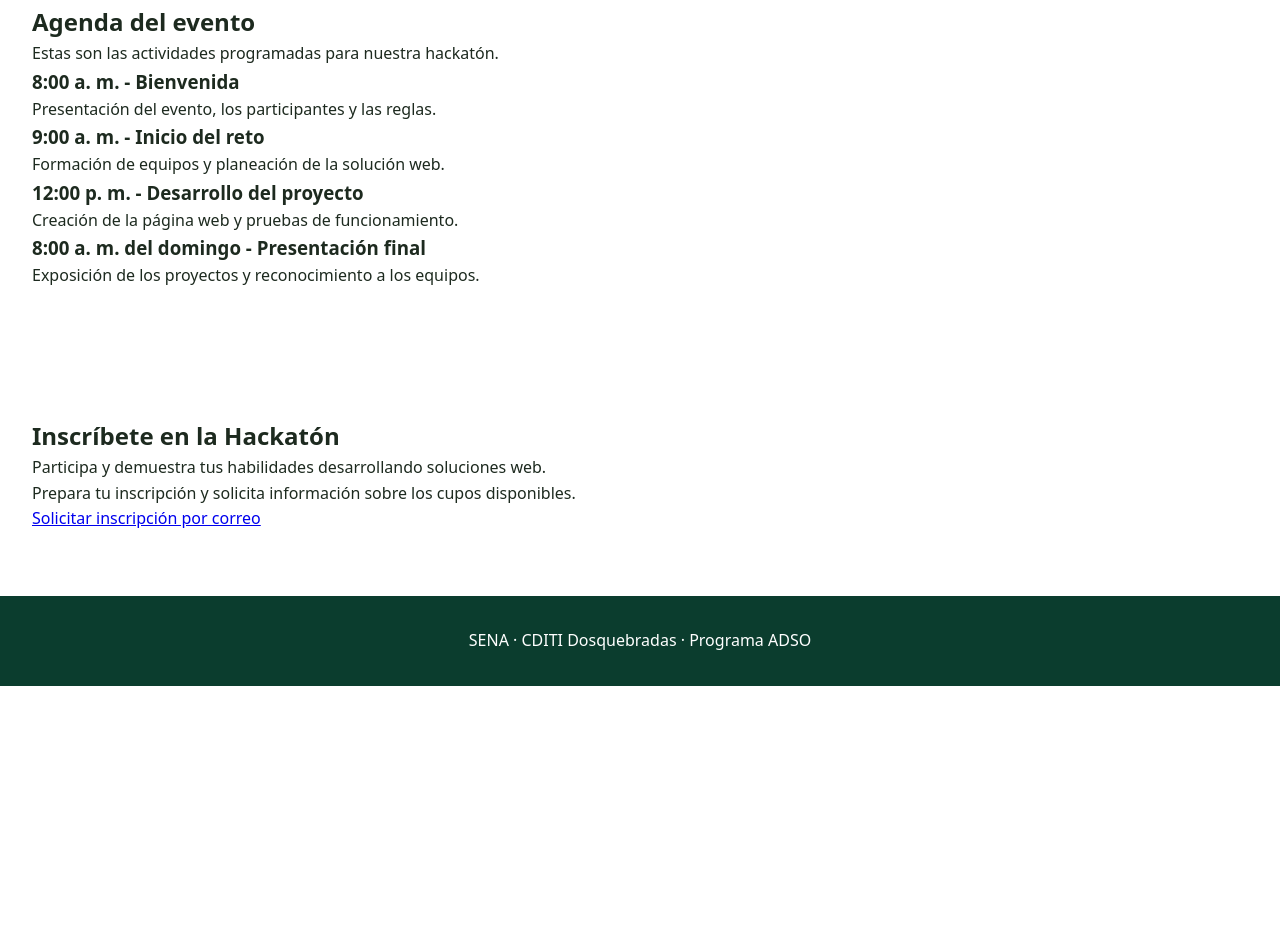
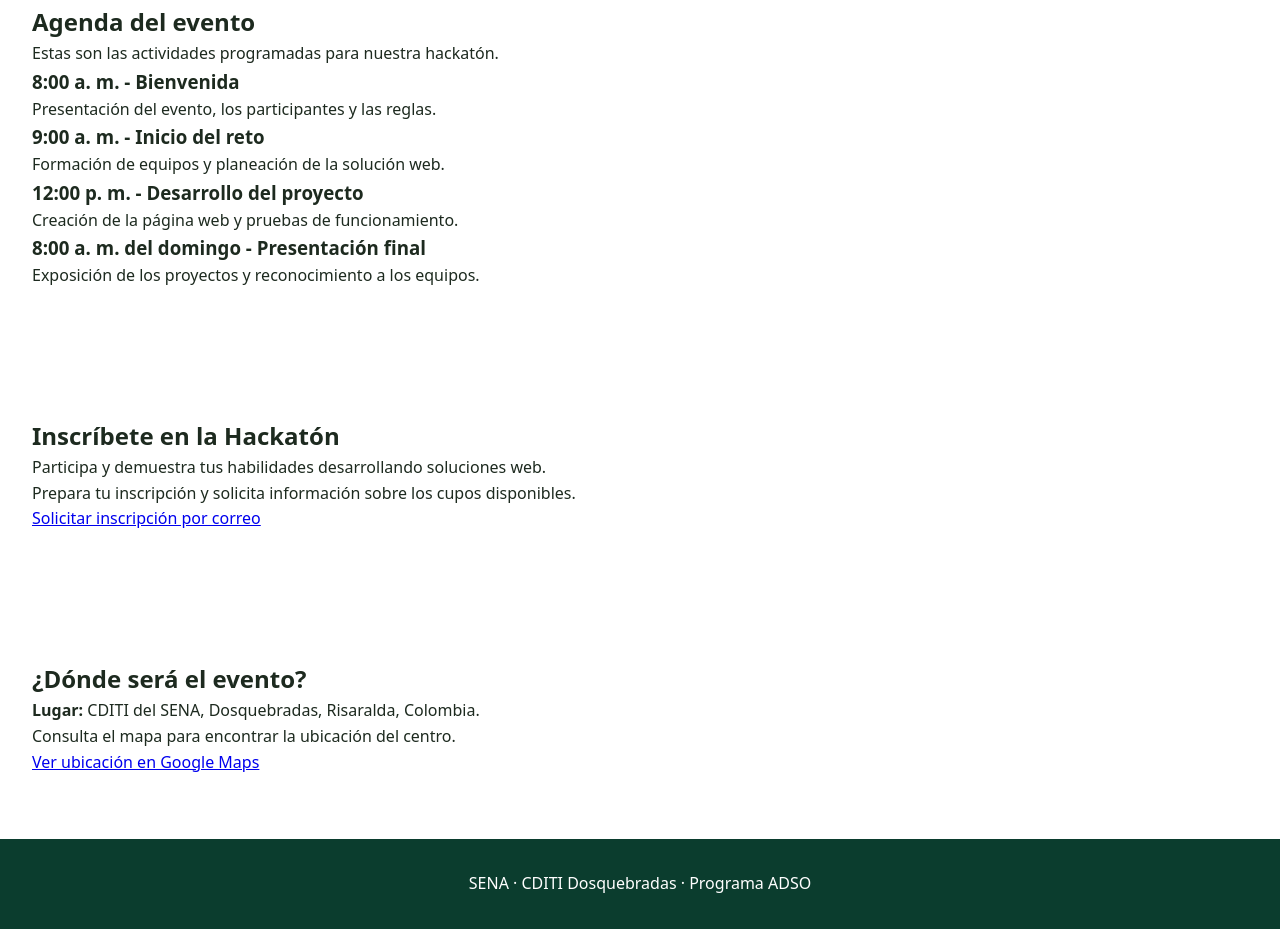
Before and after one commit to Santiago2007-arch/evaluacion1-git-github, a plain HTML site: page index.html in a window 1280 px wide. Shown: the part 378-1307 px from the top of the page. Before the commit the page ends 1064 px from the top, so only its background shows below. Drawn offline with Linux system fonts and the light colour scheme.

Commit message:
completar la seccion ubicacion (closes #3)

```diff
--- a/index.html
+++ b/index.html
@@ -73,6 +73,18 @@
       </section>
 
       <!-- HU-03: aquí va la sección de ubicación (id="ubicacion") -->
+       <section id="ubicacion" class="seccion">
+      <h2>¿Dónde será el evento?</h2>
+      <p><strong>Lugar:</strong> CDITI del SENA, Dosquebradas, Risaralda, Colombia.</p>
+      <p>Consulta el mapa para encontrar la ubicación del centro.</p>
+
+      <a class="boton"
+         href="https://www.google.com/maps/search/?api=1&query=CDITI+SENA+Dosquebradas+Risaralda"
+         target="_blank"
+         rel="noopener noreferrer">
+        Ver ubicación en Google Maps
+      </a>
+    </section>
     </main>
 
     <footer class="pie">
```
